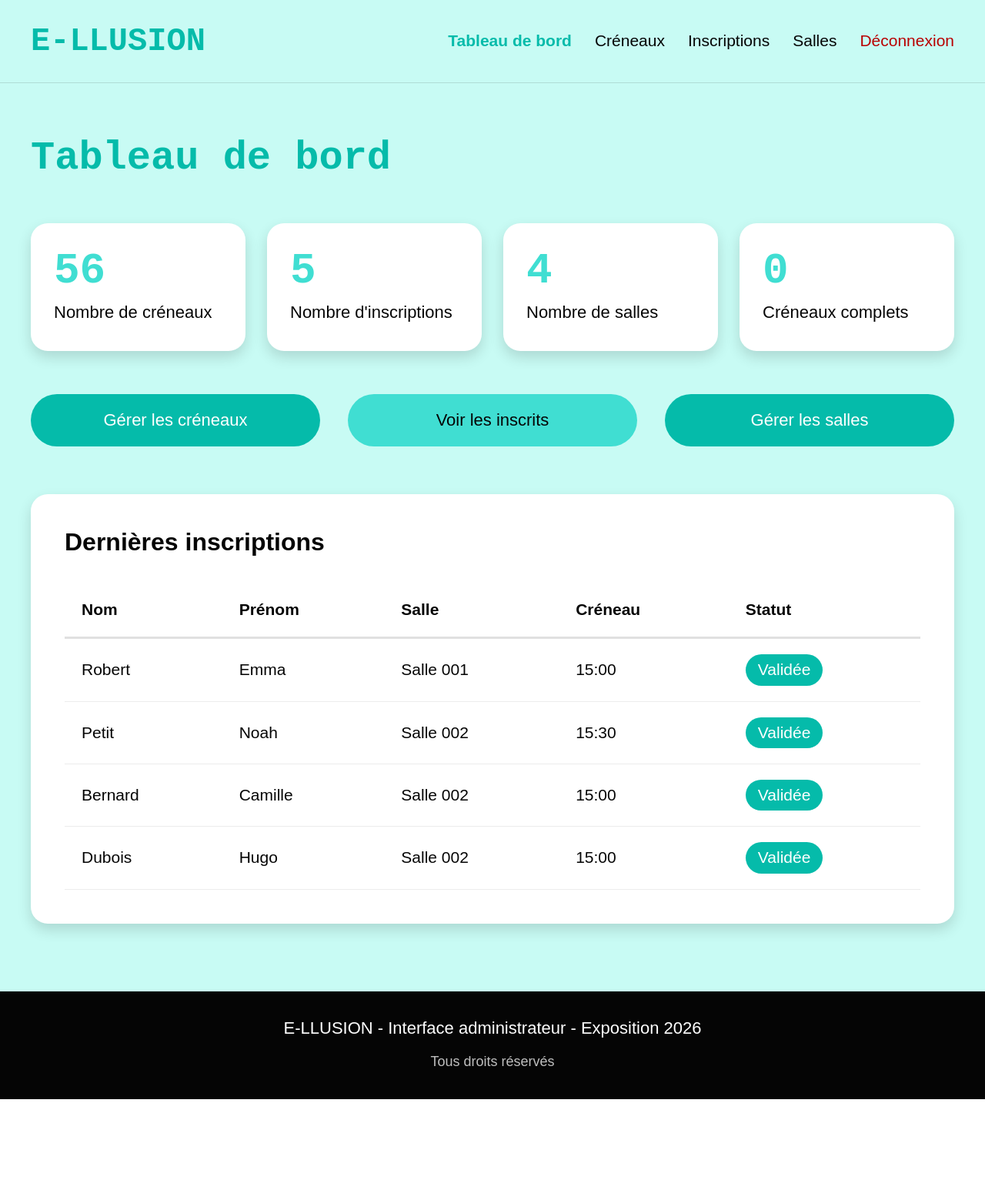
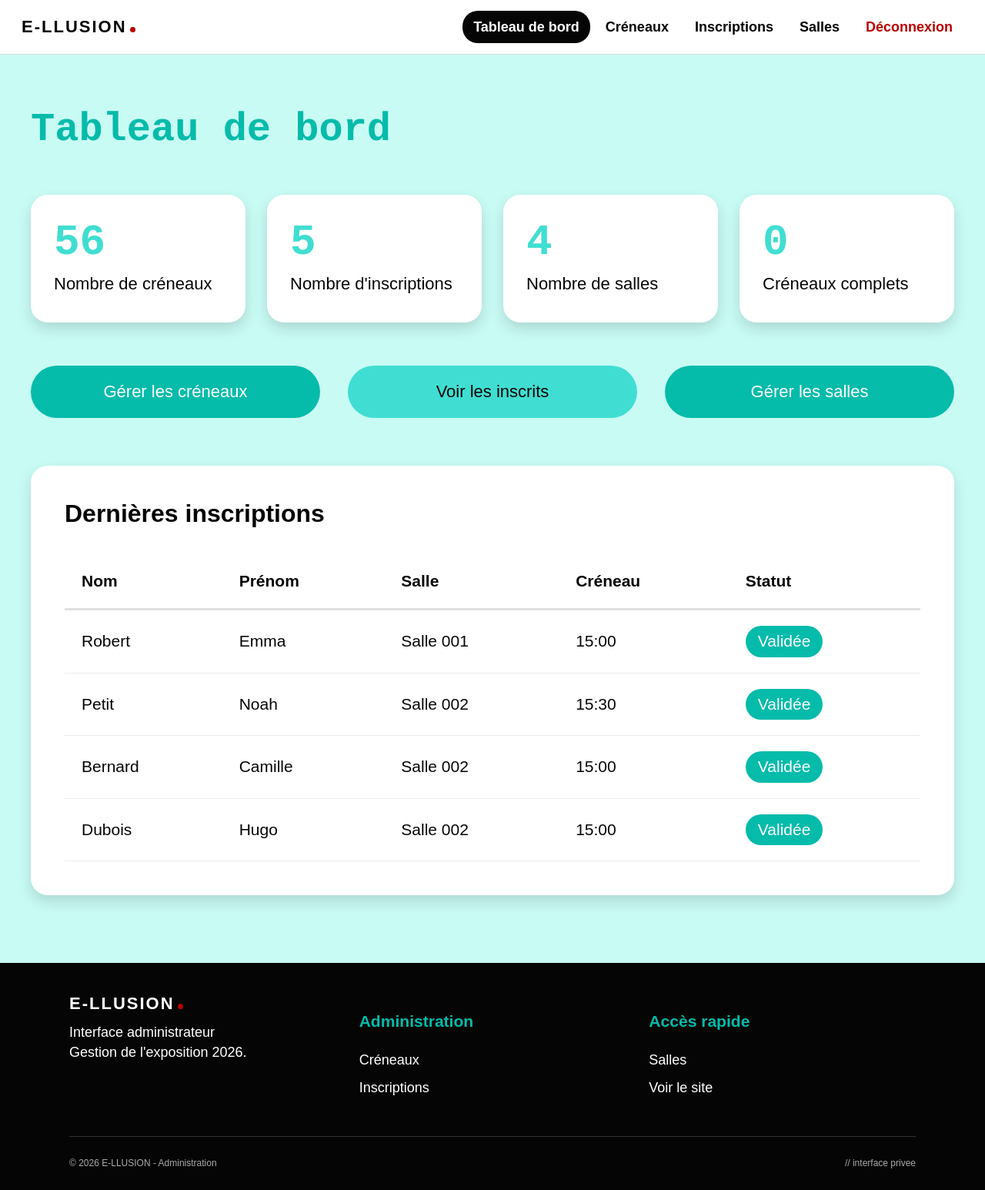
Before and after one commit to moh7391/La-SAE203, a PHP site: page /accueil.php in a window 1280 px wide. Shown: the whole page at 77% size. Before the commit the page ends 1428 px from the top, so only its background shows below. Run offline with PHP 8.4, Linux system fonts and the light colour scheme; a user stored in the database is signed in; data comes from the database, SQL or seed files in the repository.

Commit message:
ajout du header et du footer

```diff
--- a/Administrateur/accueil.php
+++ b/Administrateur/accueil.php
@@ -4,7 +4,6 @@
 require_once 'verif.php';
 require_once 'connexion.php';
 require_once 'eillusion-data.php';
-require_once 'admin-layout.php';
 
 $nbCreneaux = (int) mysqli_fetch_assoc(mysqli_query($CONNEXION, "SELECT COUNT(*) AS total FROM creneau"))['total'];
 $nbInscriptions = (int) mysqli_fetch_assoc(mysqli_query($CONNEXION, "SELECT COUNT(*) AS total FROM inscription"))['total'];
@@ -31,7 +30,9 @@ $dernieres = mysqli_query($CONNEXION,
      ORDER BY inscription.id_inscription DESC
      LIMIT 4");
 
-admin_page_start('Tableau de bord', 'dashboard');
+$page_title = 'Tableau de bord - E-LLUSION admin';
+$active_page = 'dashboard';
+include 'header.php';
 ?>
 <main class="admin-main">
   <section class="admin-page-head">
@@ -96,4 +97,4 @@ admin_page_start('Tableau de bord', 'dashboard');
     </div>
   </section>
 </main>
-<?php admin_footer(); ?>
+<?php include 'footer.php'; ?>
--- a/Administrateur/admin-layout.php
+++ /dev/null
@@ -1,44 +0,0 @@
-<?php
-function admin_e($valeur) {
-    return htmlspecialchars((string) $valeur, ENT_QUOTES, 'UTF-8');
-}
-
-function admin_active($page, $activePage) {
-    return $page === $activePage ? ' class="active"' : '';
-}
-
-function admin_page_start($titre, $activePage = '') {
-?>
-<!doctype html>
-<html lang="fr">
-<head>
-  <meta charset="utf-8">
-  <meta name="viewport" content="width=device-width, initial-scale=1">
-  <title><?php echo admin_e($titre); ?> - E-LLUSION admin</title>
-  <link rel="stylesheet" href="admin.css">
-</head>
-<body class="admin-body">
-  <header class="admin-header">
-    <a class="admin-logo" href="accueil.php">E-LLUSION</a>
-    <nav class="admin-nav" aria-label="Navigation administrateur">
-      <a href="accueil.php"<?php echo admin_active('dashboard', $activePage); ?>>Tableau de bord</a>
-      <a href="creneaux.php"<?php echo admin_active('creneaux', $activePage); ?>>Créneaux</a>
-      <a href="inscrits.php"<?php echo admin_active('inscrits', $activePage); ?>>Inscriptions</a>
-      <a href="salles.php"<?php echo admin_active('salles', $activePage); ?>>Salles</a>
-      <a class="logout" href="deconnexion.php">Déconnexion</a>
-    </nav>
-  </header>
-<?php
-}
-
-function admin_footer() {
-?>
-  <footer class="admin-footer">
-    <p>E-LLUSION - Interface administrateur - Exposition 2026</p>
-    <small>Tous droits réservés</small>
-  </footer>
-</body>
-</html>
-<?php
-}
-?>
--- a/Administrateur/admin.css
+++ b/Administrateur/admin.css
@@ -30,16 +30,37 @@ button, input, select { font: inherit; }
 button { cursor: pointer; }
 
 .admin-header {
-  min-height: 108px;
   display: flex;
+  flex-wrap: wrap;
   align-items: center;
   justify-content: space-between;
-  gap: 24px;
-  padding: 26px 40px;
-  border-bottom: 1px solid rgba(0, 0, 0, .12);
+  gap: 12px;
+  padding: 14px 28px;
+  background: var(--admin-white);
+  border-bottom: 1px solid var(--admin-border);
 }
 
 .admin-logo,
+.admin-footer-logo {
+  margin: 0;
+  color: var(--admin-black);
+  font-size: 22px;
+  font-weight: 700;
+  letter-spacing: 2px;
+  line-height: 1.2;
+  text-transform: uppercase;
+}
+
+.admin-logo span,
+.admin-footer-logo span {
+  display: inline-block;
+  width: 7px;
+  height: 7px;
+  margin-left: 4px;
+  border-radius: 50%;
+  background: var(--admin-red);
+}
+
 .admin-title {
   margin: 0;
   color: var(--admin-teal);
@@ -49,29 +70,33 @@ button { cursor: pointer; }
   letter-spacing: 0;
 }
 
-.admin-logo {
-  font-size: 42px;
-  text-transform: uppercase;
+.admin-nav {
+  display: flex;
+  flex-wrap: wrap;
+  gap: 6px;
+  font-size: 18px;
+  font-weight: 700;
 }
 
-.admin-nav {
-  display: flex;
-  align-items: center;
-  justify-content: flex-end;
-  flex-wrap: wrap;
-  gap: 30px;
-  font-size: 21px;
+.admin-nav a {
+  padding: 8px 14px;
+  border-radius: 20px;
+  white-space: nowrap;
 }
 
-.admin-nav a { white-space: nowrap; }
 .admin-nav a:hover,
 .admin-nav a.active {
-  color: var(--admin-teal);
-  font-weight: 700;
+  color: var(--admin-white);
+  background: var(--admin-black);
 }
 
 .admin-nav a.logout {
   color: var(--admin-red);
+}
+
+.admin-nav a.logout:hover {
+  color: var(--admin-white);
+  background: var(--admin-red);
 }
 
 .admin-main {
@@ -442,22 +467,45 @@ button { cursor: pointer; }
 }
 
 .admin-footer {
-  padding: 32px 20px 36px;
   color: var(--admin-white);
   background: var(--admin-black);
-  text-align: center;
+}
+
+.admin-footer-main {
+  width: 90%;
+  max-width: 1100px;
+  margin: 0 auto;
+  padding: 40px 0;
+  display: grid;
+  grid-template-columns: repeat(3, 1fr);
+  gap: 30px;
+}
+
+.admin-footer-logo {
+  color: var(--admin-white);
+}
+
+.admin-footer h3,
+.admin-footer a:hover {
+  color: var(--admin-teal);
 }
 
 .admin-footer p {
-  margin: 0;
-  font-size: 22px;
+  margin: 10px 0;
 }
 
-.admin-footer small {
-  display: block;
-  margin-top: 14px;
-  color: #bfbfbf;
-  font-size: 18px;
+.admin-footer-bottom {
+  width: 90%;
+  max-width: 1100px;
+  margin: 0 auto;
+  padding: 16px 0;
+  color: #aaa;
+  border-top: 1px solid #333;
+  display: flex;
+  flex-wrap: wrap;
+  justify-content: space-between;
+  gap: 12px;
+  font-size: 12px;
 }
 
 @media (max-width: 1050px) {
@@ -476,7 +524,8 @@ button { cursor: pointer; }
   .quick-actions,
   .filter-grid,
   .filter-grid.four,
-  .room-grid-admin {
+  .room-grid-admin,
+  .admin-footer-main {
     grid-template-columns: 1fr;
   }
 
@@ -489,7 +538,7 @@ button { cursor: pointer; }
 @media (max-width: 620px) {
   body.admin-body { font-size: 16px; }
   .admin-header { padding: 22px 18px; }
-  .admin-logo { font-size: 32px; }
+  .admin-logo { font-size: 22px; }
   .admin-nav { font-size: 18px; }
   .admin-main { width: min(100% - 24px, 520px); }
   .panel, .filter-card, .login-card { padding: 28px 20px; }
--- /dev/null
+++ b/Administrateur/footer.php
@@ -0,0 +1,27 @@
+  <footer class="admin-footer">
+    <div class="admin-footer-main">
+      <div>
+        <a href="accueil.php" class="admin-footer-logo">E-LLUSION<span></span></a>
+        <p>Interface administrateur<br>Gestion de l'exposition 2026.</p>
+      </div>
+
+      <div>
+        <h3>Administration</h3>
+        <p><a href="creneaux.php">Cr&eacute;neaux</a></p>
+        <p><a href="inscrits.php">Inscriptions</a></p>
+      </div>
+
+      <div>
+        <h3>Acc&egrave;s rapide</h3>
+        <p><a href="salles.php">Salles</a></p>
+        <p><a href="../Visiteurs/index.php">Voir le site</a></p>
+      </div>
+    </div>
+
+    <div class="admin-footer-bottom">
+      <p>&copy; <?php echo date('Y'); ?> E-LLUSION - Administration</p>
+      <p>// interface privee</p>
+    </div>
+  </footer>
+</body>
+</html>
--- /dev/null
+++ b/Administrateur/header.php
@@ -0,0 +1,51 @@
+<?php
+if (!function_exists('admin_e')) {
+    function admin_e($valeur) {
+        return htmlspecialchars((string) $valeur, ENT_QUOTES, 'UTF-8');
+    }
+}
+
+if (!function_exists('admin_active')) {
+    function admin_active($page, $activePage) {
+        return $page === $activePage ? ' class="active"' : '';
+    }
+}
+
+if (!isset($page_title)) {
+    $page_title = 'E-LLUSION admin';
+}
+if (!isset($active_page)) {
+    $active_page = '';
+}
+if (!isset($body_class)) {
+    $body_class = '';
+}
+if (!isset($admin_show_nav)) {
+    $admin_show_nav = true;
+}
+
+$body_class = trim('admin-body ' . $body_class);
+$logo_link = $admin_show_nav ? 'accueil.php' : 'login.php';
+?>
+<!doctype html>
+<html lang="fr">
+<head>
+  <meta charset="utf-8">
+  <meta name="viewport" content="width=device-width, initial-scale=1">
+  <title><?php echo admin_e($page_title); ?></title>
+  <link rel="stylesheet" href="admin.css">
+</head>
+<body class="<?php echo admin_e($body_class); ?>">
+  <header class="admin-header">
+    <a class="admin-logo" href="<?php echo $logo_link; ?>" aria-label="Accueil admin E-LLUSION">E-LLUSION<span></span></a>
+
+    <?php if ($admin_show_nav) { ?>
+      <nav class="admin-nav" aria-label="Navigation administrateur">
+        <a href="accueil.php"<?php echo admin_active('dashboard', $active_page); ?>>Tableau de bord</a>
+        <a href="creneaux.php"<?php echo admin_active('creneaux', $active_page); ?>>Cr&eacute;neaux</a>
+        <a href="inscrits.php"<?php echo admin_active('inscrits', $active_page); ?>>Inscriptions</a>
+        <a href="salles.php"<?php echo admin_active('salles', $active_page); ?>>Salles</a>
+        <a class="logout" href="deconnexion.php">D&eacute;connexion</a>
+      </nav>
+    <?php } ?>
+  </header>
```
Also changed, not shown: Administrateur/creneaux.php (+4 -3 lines), Administrateur/inscrits.php (+4 -3 lines), Administrateur/login.php (+6 -14 lines), Administrateur/salles.php (+4 -3 lines).
